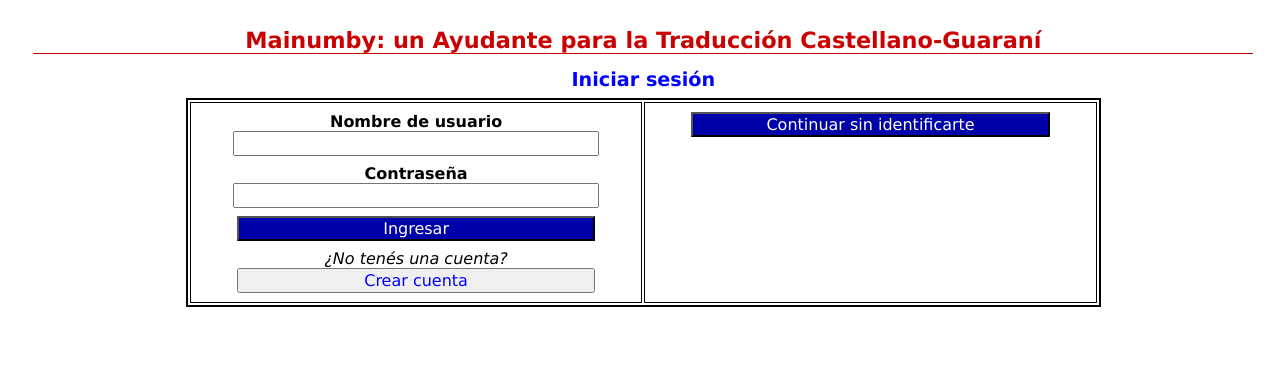
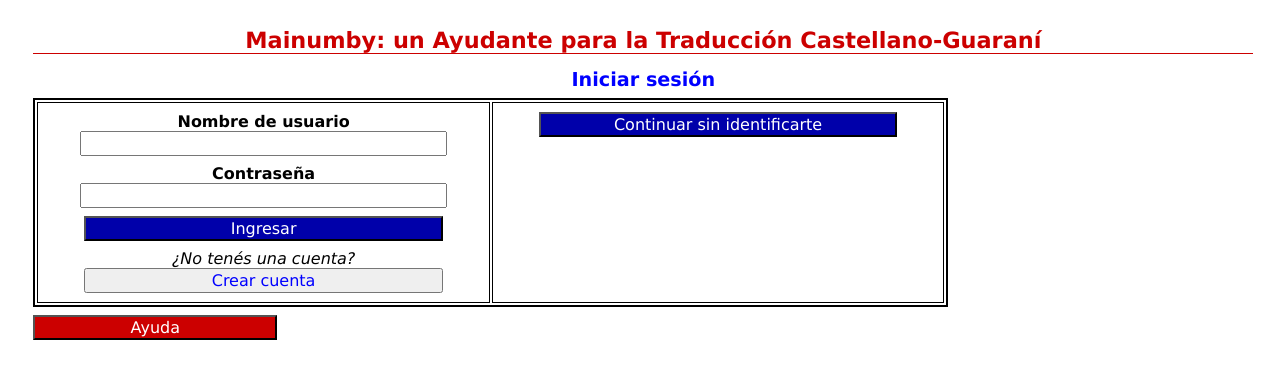
Before and after one commit to hltdi/mainumby, a Flask app: template kuaa/templates/login.html in a window 1280 px wide. Shown: the top 379 px of the page. Run offline with Flask 2, Linux system fonts and the light colour scheme; the template is opened without the code that fills it, so the values that code supplies are empty; parts of the project's set-up code (start-up, migrations or seed data) failed here and were passed over.

Commit message:
Help pages.
Help pages and other embellishments to the UI.

```diff
--- a/kuaa/static/style.css
+++ b/kuaa/static/style.css
@@ -45,6 +45,13 @@ h3
 	margin-top: .5em;
 	margin-bottom: .5em;
 }
+h4
+{
+ 	font-size: 110%;
+	font-weight: bold;
+	margin-top: .5em;
+	margin-bottom: .5em;
+}
 p
 {
 	margin-top: .5em;
@@ -78,6 +85,18 @@ td.text
         text-align: center;
         width: 50%;
         border: 1px solid black;
+}
+#help
+{
+        background-color: #c00;
+        color: #fff;
+        font-family: "Verdana";
+        font-size: 100%;
+        width: 20%
+}
+#help:hover
+{
+        background-color: #f00;
 }
 span.label
 {
@@ -189,3 +208,15 @@ span.instruction
 {
         background-color: #ccf;
 }
+#narrowlbbutton
+{
+        color: #00f;
+        font-family: "Verdana";
+        font-size: 100%;
+        width: 20%;
+        align: center;
+}
+#narrowlbbutton:hover
+{
+        background-color: #ccf;
+}
--- a/kuaa/templates/login.html
+++ b/kuaa/templates/login.html
@@ -6,20 +6,35 @@
 <style type="text/css">
 table
 {
-        margin-left: auto;
-        margin-right: auto;
         width: 75%;
         border: 2px solid black;
 }
 </style>
 
 <script>
+function ShowHelp() {
+    var helpWin = window.open("", "Mainumby: Ayuda", "titlebar=yes,scrollbars=yes,status=no,top=200,left=200,width=700,height=400");
+    helpWin.document.write('<html><head>' +
+'<link rel="stylesheet" type=text/css href={{url_for("static", filename="style.css")}}/>' +
+"<title>Mainumby: Ayuda</title></head><body>" +
+"<h4>Ayuda para ingresar a Mainumby</h4>" +
+"<p>Pod&eacute;s usar Mainumby como usuario registrado o como usuario no registrado.</p>" +
+"<p>Si sos un usuario registrado, tu interacción con la aplicación se " +
+"incorpora en la base de datos del sistema, y usando la información " +
+"que recibe de ti, la aplicación puede mejorar su desempeño " +
+"y aumentar su memoria de traducción. Aun sin registrarte, pod&eacute;s usar la aplicación, " +
+"pero nadie se aprovechará de tu conocimiento de las lenguas.</p>" +
+"<p>Si ya ten&eacute;s una cuenta, te pod&eacute;s registrar en esta página." +
+"Si no, hac&eacute; clic en el botón 'Crear cuenta'. " +
+"Si ten&eacute;s una cuenta y se te olvidó tu contraseña, desafortunadamente no " +
+"es posible recuperarla porque la aplicación no almacena las contraseñas. " +
+"En este caso, lo único que pod&eacute;s hacer " +
+"es crear otra cuenta.</p>" +
+"</body></html>");
+}
 function loading() {
     document.getElementById("loading").innerHTML = "<span class='cargando'>Cargando base de datos (podría tardarse)...</span>";
     window.location.assign("doc");
-}
-function password() {
-    alert("Checking password");
 }
 function account() {
     window.location.assign("reg");
@@ -86,7 +101,11 @@ favor introducí or ingresá sin identificarte.
 
 </table>
 
-<p class="center" id="loading">
+<p>
+<button id="help" onclick="ShowHelp();">Ayuda</button>
+</p>
+
+<p id="loading">
 </p>
 
 </body>
--- a/kuaa/templates/reg.html
+++ b/kuaa/templates/reg.html
@@ -68,6 +68,10 @@ Error: ¡ten&eacute;s que introducir tu email!
 
 </form>
 
+<p>
+<button id="help" onclick="ShowHelp();">Ayuda</button>
+</p>
+
 </body>
 
 </html>
```
Also changed, not shown: kuaa/templates/doc.html (+15 -12 lines), kuaa/templates/sent.html (+17 -0 lines), 3 other files.
